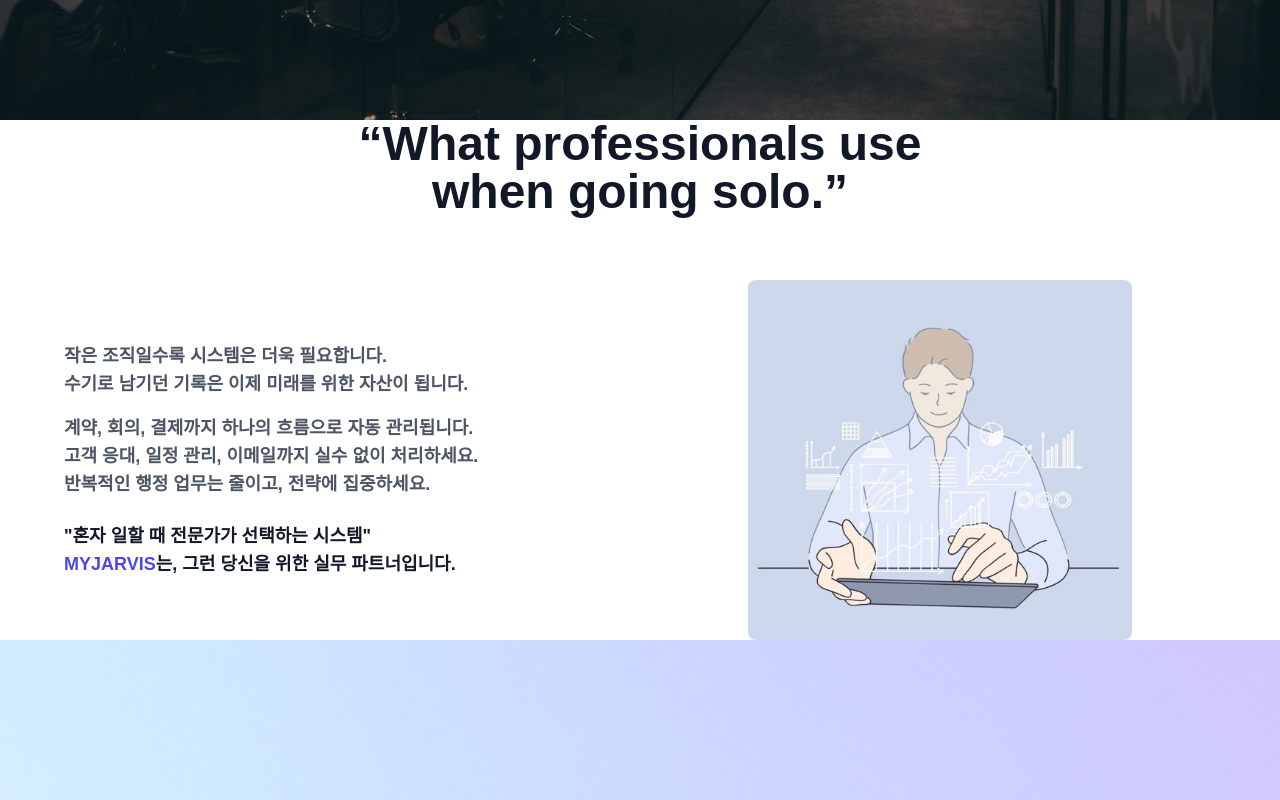
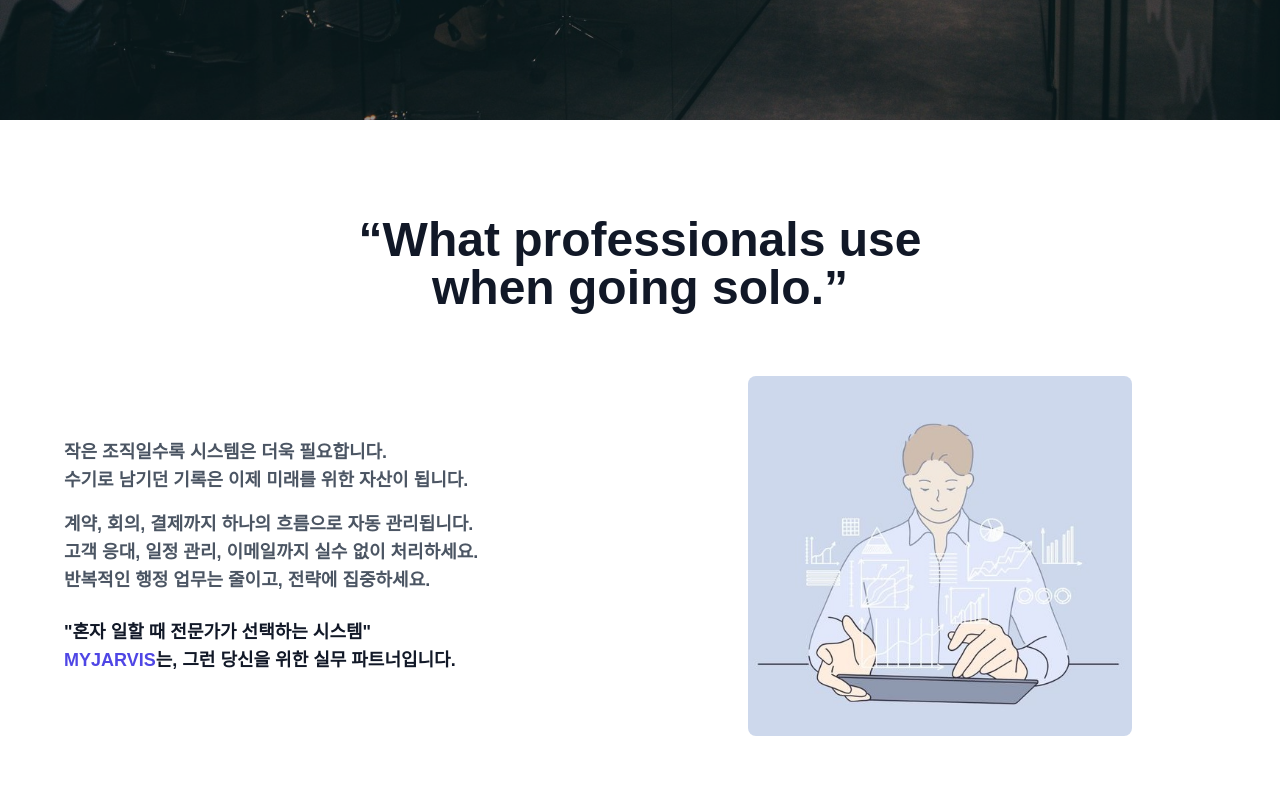
Before and after one commit to nyamnyam96/myjarvis, a React (Vite) app in the folder frontend/myjarvis/: page / in a window 1280 px wide. Shown: the part 680-1480 px from the top of the page. Built offline with nearby package versions, Linux system fonts and the light colour scheme; a web font is replaced by a local one.

Commit message:
(진행중) Home.jsx 오류 수정중

```diff
--- a/frontend/myjarvis/src/component/common/Main.jsx
+++ b/frontend/myjarvis/src/component/common/Main.jsx
@@ -23,9 +23,11 @@
       setAccessToken(null);
       setRefreshToken(null);
 
+
     } catch (error) {
       console.error("로그아웃 실패:", error);
     }
+
   }
 
 // 임시 로그인 권한 부여
--- a/frontend/myjarvis/src/index.css
+++ b/frontend/myjarvis/src/index.css
@@ -26,6 +26,8 @@
 
 body {
   margin: 0;
+  display: flex;
+  place-items: center;
   min-width: 320px;
   min-height: 100vh;
 }
--- a/frontend/myjarvis/src/pages/Home.jsx
+++ b/frontend/myjarvis/src/pages/Home.jsx
@@ -12,10 +12,10 @@
 
 function Home() {
   return (
-    <div className="relative" style={{ overflow: 'visible' }}>
+    <div className="relative">
       {/* GNB/Header 영역 */}
       <Header />
-    <div style={{ minHeight: 'auto' }}>
+
       {/*  Hero Section: 배경 이미지와 메인 카피 */}
       <motion.section
         initial={{ opacity: 0 }}
@@ -53,7 +53,16 @@
       </motion.section>
 
         {/*  기능 소개 Section: 문구 + 일러스트 */}
-      <section> {/*  간격 여유 확보 */}
+      <motion.section
+        initial="hidden"
+        whileInView="visible"
+        viewport={{ once: true, amount: 0.3 }}
+        transition={{ duration: 0.8 }}
+        variants={{
+          hidden: { opacity: 0, y: 40 },
+          visible: { opacity: 1, y: 0 }
+        }}
+        className="w full min-h-screen bg-white py-24 px-6"> {/*  간격 여유 확보 */}
         {/* 중앙 정렬된 문구 */}
         <div className="max-w-4xl mx-auto text-center mb-16">
             <h2 className="text-4xl md:text-5xl font-bold text-gray-900">
@@ -98,7 +107,7 @@
             />
           </motion.div>
         </div>
-      </section>
+      </motion.section>
 
         <motion.section
         initial="hidden"
@@ -472,11 +481,7 @@
             © 2025 MyJarvis. All rights reserved.
         </div>
         </footer>
-
-        <div style={{ height: '3000px', backgroundColor: 'red' }}></div>
     </div>
-</div>
-
 
   );
 }
```
